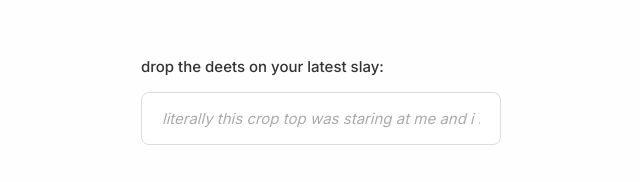
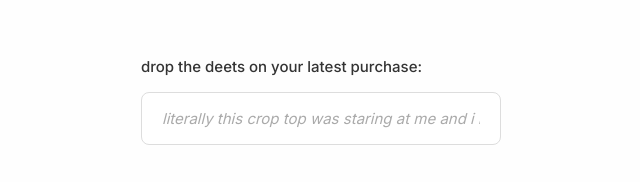
Before and after one commit to sharanyeah/girlmath, a plain HTML site: page index.html in a window 1280 px wide. Shown: the part 387-569 px from the top of the page, 319-959 px from the left. Drawn offline with Linux system fonts and the light colour scheme.

Commit message:
Update index.html

```diff
--- a/index.html
+++ b/index.html
@@ -449,7 +449,7 @@
             </div>
 
             <div class="input-group">
-                <label>drop the deets on your latest slay:</label>
+                <label>drop the deets on your latest purchase:</label>
                 <input type="text" class="text-input" id="itemInput" placeholder="literally this crop top was staring at me and i had no choice but to buy it...">
             </div>
 
```
